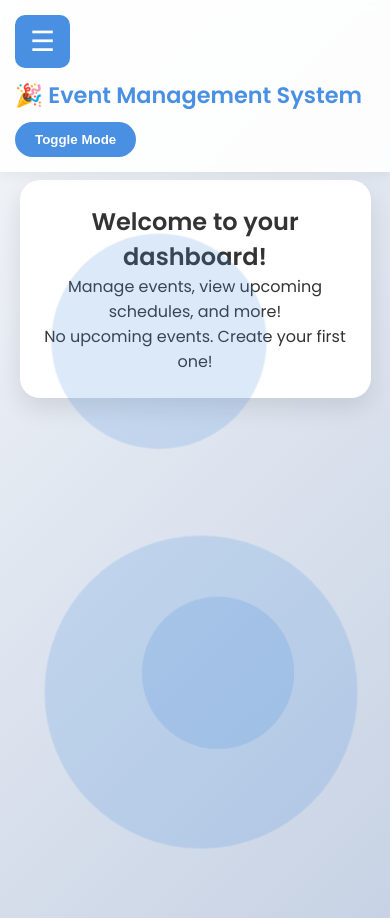
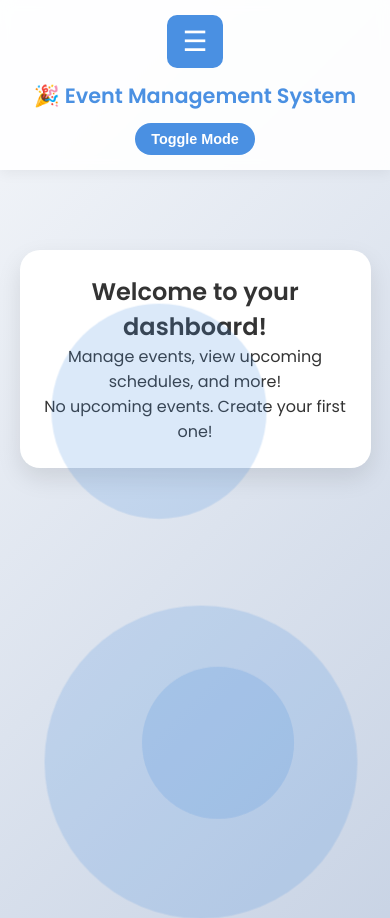
Before and after one commit to Vetri170604/event-management, a Flask app: page / in a window 390 px wide. Shown: the top 918 px of the page. Run offline with Flask 3, Linux system fonts and the light colour scheme.

Commit message:
Update dashboard.html

```diff
--- a/templates/dashboard.html
+++ b/templates/dashboard.html
@@ -196,35 +196,46 @@
       transform: translateY(-30px) scale(1.1);
     }
   }
-
 @media (max-width: 768px) {
   header {
     flex-direction: column;
-      align-items: flex-start;
-      gap: 10px;
+    align-items: center;
+    justify-content: center;
+    gap: 12px;
     padding: 15px;
   }
 
-    .dashboard-container {
-      padding: 1.5rem 1.5rem;
-      margin-top: 180px;
-      width: 90%;
+  .title-main {
+    font-size: 1.3rem;
+    text-align: center;
   }
 
-    .title-main {
-      font-size: 1.4rem;
+  .toggle-btn {
+    padding: 8px 16px;
+    font-size: 0.9rem;
   }
 
   .nav-links {
-      width: 85%;
-      left: 7%;
+    width: 90%;
+    left: 5%;
+    top: 130px;
+    padding: 15px;
+    gap: 10px;
   }
 
   .nav-links a {
+    font-size: 0.95rem;
+    padding: 12px 20px;
     text-align: center;
-      font-size: 0.9rem;
+  }
+
+  .dashboard-container {
+    margin-top: 250px;
+    padding: 1.5rem;
+    width: 90%;
   }
 }
+
 </style>
 
 </head>
```
Lines whose indentation alone changed are shown as unchanged.
